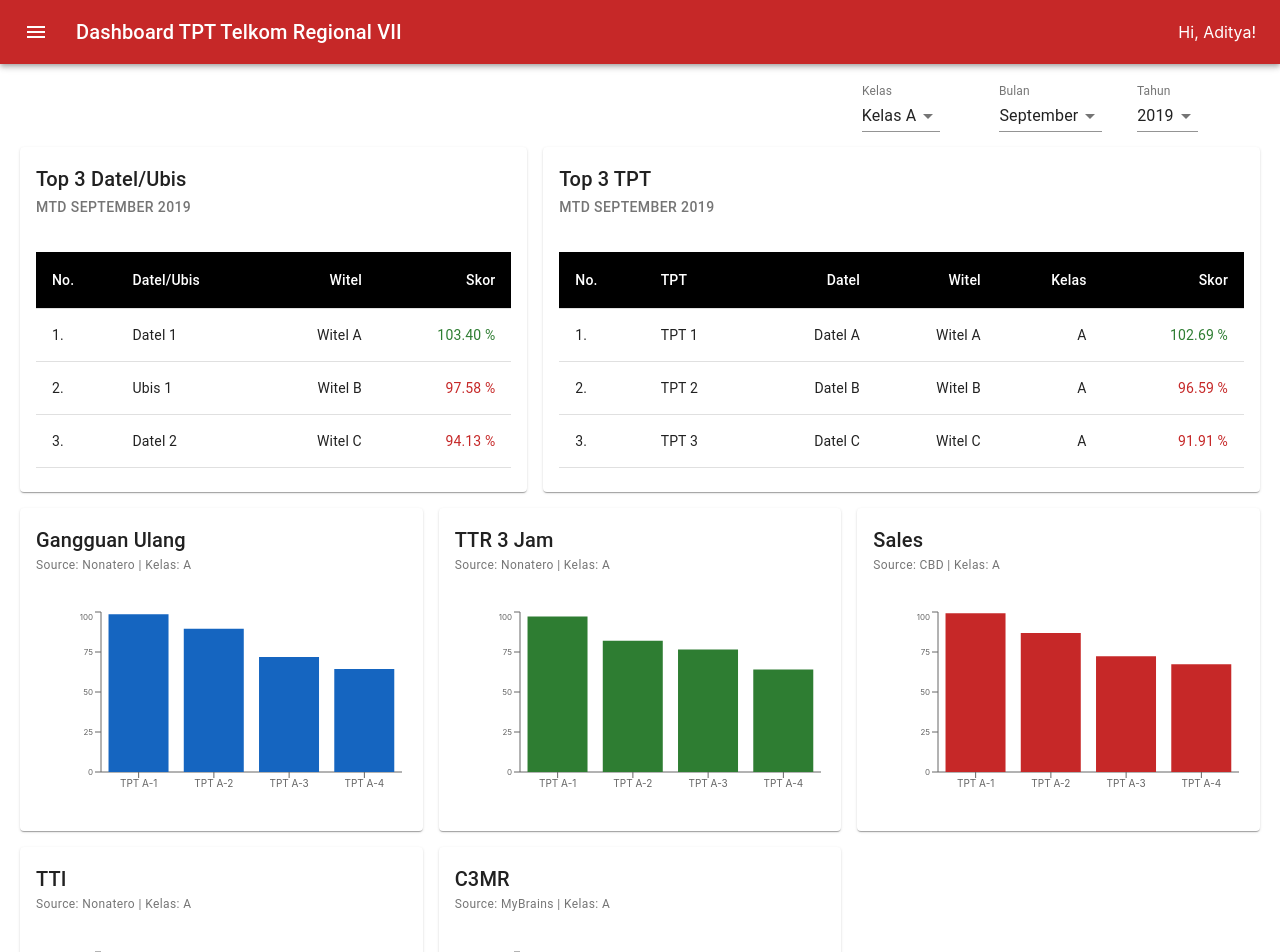
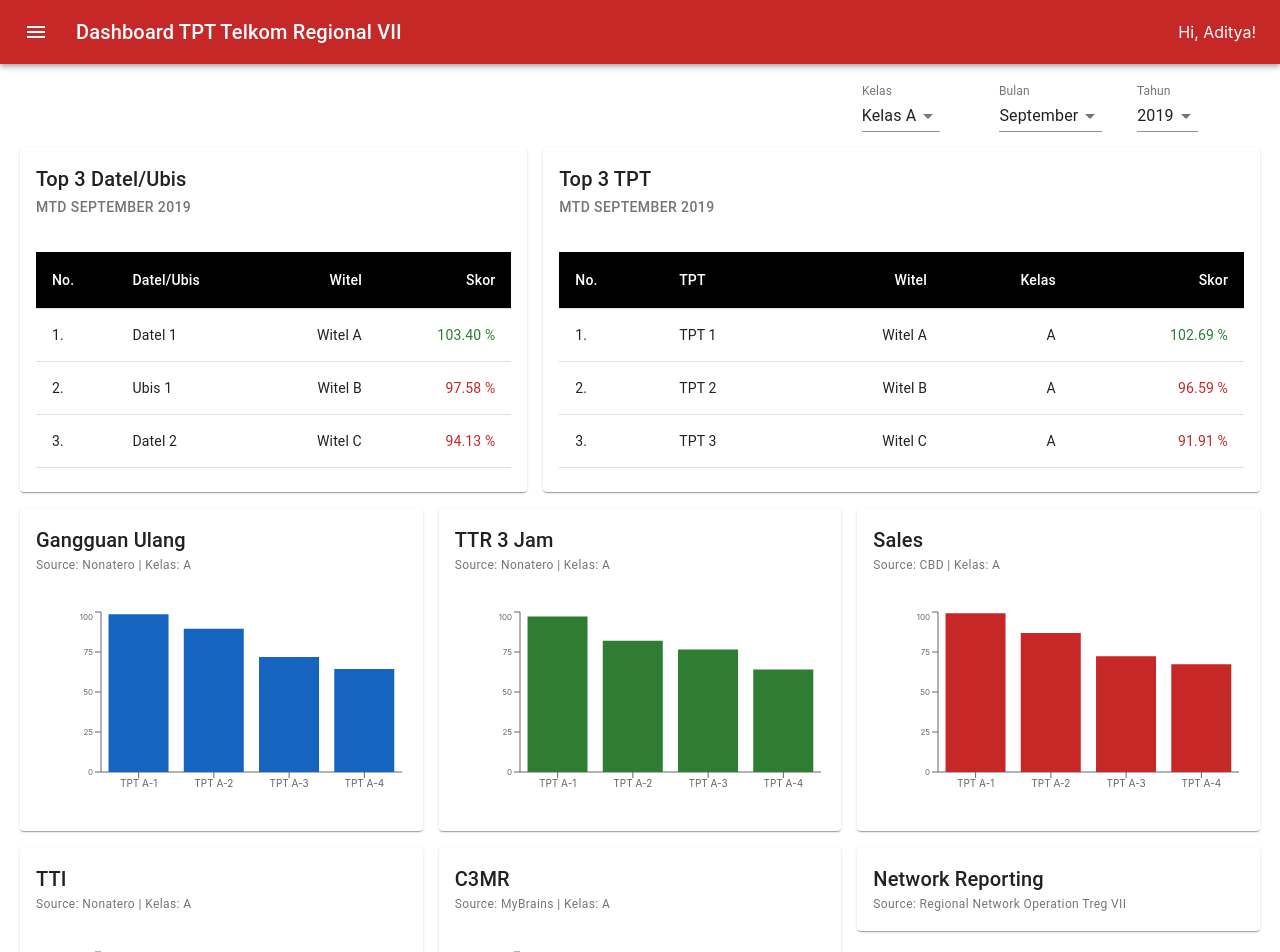
Before and after one commit to tioammar/striker, a React (Create React App) app: page / in a window 1280 px wide. Shown: the top 952 px of the page. Built offline with nearby package versions, Linux system fonts and the light colour scheme.

Commit message:
adding new class (Datel/Ubis) and basic skeleton for Ubis List

```diff
--- a/src/App.js
+++ b/src/App.js
@@ -6,6 +6,7 @@ import { BrowserRouter as Router, Route } from 'react-router-dom';
 import Page from './components/pages/Page';
 import Detail from './components/pages/Detail';
 import { withStyles } from '@material-ui/styles';
+import Territory from './components/pages/Territory';
 
 const styles = theme => ({
   paper: {
@@ -31,8 +32,9 @@ class App extends Component {
           unit='BPP'
         />
         <Route path='/' exact component={Dashboard}/>
-        <Route path='/korter' component={Detail}/>
+        <Route path='/detail' component={Detail}/>
         <Route path='/perf/:type' component={Page}/>
+        <Route path='/teritori' component={Territory}/>
         {/* for setting param just add /:param.
         and get param on component by using props.match.params.param */}
       </Router>
--- a/src/components/Selector.js
+++ b/src/components/Selector.js
@@ -2,6 +2,7 @@ import React from 'react';
 import { Grid, MenuItem, Select, FormControl, InputLabel } from "@material-ui/core";
 
 function Selector(props){
+
   const months = [
     {n: 'Januari', v: 1},
     {n: 'Februari', v: 2},
@@ -16,6 +17,7 @@ function Selector(props){
     {n: 'November', v: 11},
     {n: 'Desember', v: 12},
   ];
+  const classSelection = props.selection;
 
   return (
     <Grid container>
@@ -25,9 +27,9 @@ function Selector(props){
           <Select
             value={props.state.class}
             onChange={props.onClassChange}>
-            <MenuItem value='A'>Kelas A</MenuItem>
-            <MenuItem value='B'>Kelas B</MenuItem>
-            <MenuItem value='C'>Kelas C</MenuItem>
+            {classSelection.map(item => (
+              <MenuItem value={item.v}>{item.n}</MenuItem>
+            ))}
           </Select>
         </FormControl>
       </Grid>
--- a/src/components/TopBar.js
+++ b/src/components/TopBar.js
@@ -110,10 +110,10 @@ class TopBar extends Component {
                   <ListItemText primary='Dashboard'/>
                 </ListItem>
                 </Link>
-                <Link to='/korter/' className={classes.link}>
-                <ListItem button key='daftar' onClick={this.closeDrawer}>
+                <Link to='/territory/' className={classes.link}>
+                <ListItem button key='territory' onClick={this.closeDrawer}>
                   <ListItemIcon><ListIcon /></ListItemIcon>
-                  <ListItemText primary='Daftar TPT'/>
+                  <ListItemText primary='Daftar Wilayah'/>
                 </ListItem>
                 </Link>
                 <Divider />
--- a/src/components/pages/Detail.js
+++ b/src/components/pages/Detail.js
@@ -44,7 +44,7 @@ function PerfTable(props){
   }
 
   function isWinning(){
-    return data.rank === 1;
+    return Number(data.rank) === 1;
   }
 
   function isAchieve(){
--- a/src/components/pages/Main.js
+++ b/src/components/pages/Main.js
@@ -132,21 +132,21 @@ class Main extends Component {
     let gaul = [];
 
     const scoresA = [
-      {i: 1, name:'TPT 1', witel:'Witel A', datel:'Datel A', class:'A', score:(Math.random() * (105 - 101) + 101).toFixed(2)},
-      {i: 2, name:'TPT 2', witel:'Witel B', datel:'Datel B', class:'A', score:(Math.random() * (100 - 96) + 96).toFixed(2)},
-      {i: 3, name:'TPT 3', witel:'Witel C', datel:'Datel C', class:'A', score:(Math.random() * (95 - 91) + 91).toFixed(2)},
+      {i: 1, name:'TPT 1', witel:'Witel A', class:'A', score:(Math.random() * (105 - 101) + 101).toFixed(2)},
+      {i: 2, name:'TPT 2', witel:'Witel B', class:'A', score:(Math.random() * (100 - 96) + 96).toFixed(2)},
+      {i: 3, name:'TPT 3', witel:'Witel C', class:'A', score:(Math.random() * (95 - 91) + 91).toFixed(2)},
     ];
 
     const scoresB = [
-      {i: 1, name:'TPT 1', witel:'Witel A', datel:'Datel A', class:'B', score:(Math.random() * (105 - 101) + 101).toFixed(2)},
-      {i: 2, name:'TPT 2', witel:'Witel B', datel:'Datel B', class:'B', score:(Math.random() * (100 - 96) + 96).toFixed(2)},
-      {i: 3, name:'TPT 3', witel:'Witel C', datel:'Datel C', class:'B', score:(Math.random() * (95 - 91) + 91).toFixed(2)},
+      {i: 1, name:'TPT 1', witel:'Witel A', class:'B', score:(Math.random() * (105 - 101) + 101).toFixed(2)},
+      {i: 2, name:'TPT 2', witel:'Witel B', class:'B', score:(Math.random() * (100 - 96) + 96).toFixed(2)},
+      {i: 3, name:'TPT 3', witel:'Witel C', class:'B', score:(Math.random() * (95 - 91) + 91).toFixed(2)},
     ];
 
     const scoresC = [
-      {i: 1, name: 'TPT 1', witel:'Witel A', datel:'Datel A', class:'C', score:(Math.random() * (105 - 101) + 101).toFixed(2)},
-      {i: 2, name: 'TPT 2', witel:'Witel B', datel:'Datel B', class:'C', score:(Math.random() * (100 - 96) + 96).toFixed(2)},
-      {i: 3, name: 'TPT 3', witel:'Witel C', datel:'Datel C', class:'C', score:(Math.random() * (95 - 91) + 91).toFixed(2)},
+      {i: 1, name: 'TPT 1', witel:'Witel A', class:'C', score:(Math.random() * (105 - 101) + 101).toFixed(2)},
+      {i: 2, name: 'TPT 2', witel:'Witel B', class:'C', score:(Math.random() * (100 - 96) + 96).toFixed(2)},
+      {i: 3, name: 'TPT 3', witel:'Witel C', class:'C', score:(Math.random() * (95 - 91) + 91).toFixed(2)},
     ];
 
     const scoresUbis = [
@@ -186,7 +186,13 @@ class Main extends Component {
         gaul = gaulA;
         scores = scoresA;
         break;
-    }
+    };
+
+    const classSelection = [
+      {n:'Kelas A', v:'A'},
+      {n:'Kelas B', v:'B'},
+      {n:'Kelas C', v:'C'}
+    ];
 
     const datas = [
       {title:'Gangguan Ulang', chart: 'bar', color:'#1565c0', route:'/perf/gaul', dummyData: gaul, source:'Nonatero'},
@@ -206,10 +212,12 @@ class Main extends Component {
           {/* <Typography variant='h4'>Dashboard</Typography> */}
         </Grid>
         <Grid item xs={4}>
-          <Selector state={this.state}
+          <Selector
+            state={this.state}
             onClassChange={this.onClassChange}
             onMonthChange={this.onMonthChange}
-            onYearChange={this.onYearChange}/>
+            onYearChange={this.onYearChange}
+            selection={classSelection}/>
         </Grid>
       </Grid>
       <Grid spacing={2} container>
@@ -254,7 +262,6 @@ class Main extends Component {
                   <TableRow>
                     <THead>No. </THead>
                     <THead>TPT</THead>
-                  <THead align='right'>Datel</THead>
                     <THead align='right'>Witel</THead>
                     <THead align='right'>Kelas</THead>
                     <THead align='right'>Skor</THead>
@@ -282,6 +289,15 @@ class Main extends Component {
             class={this.state.class}/>
         </Grid>
         ))}
+        <Grid item xs={4}>
+          <Card>
+            <CardHeader
+              title='Network Reporting'
+              titleTypographyProps={{variant: 'h6'}}
+              subheader='Source: Regional Network Operation Treg VII'
+              subheaderTypographyProps={{variant:'caption', color:'textSecondary'}}/>
+          </Card>
+        </Grid>
       </Grid>
       </div>
     )
--- a/src/components/pages/Page.js
+++ b/src/components/pages/Page.js
@@ -119,6 +119,13 @@ class Page extends Component {
     }
     let i = 1;
 
+    const classSelection = [
+      {n:'Kelas A', v:'A'},
+      {n:'Kelas B', v:'B'},
+      {n:'Kelas C', v:'C'},
+      {n:'Datel/Ubis', v:'D'}
+    ];
+
     return (
       <div>
       <Paper className={classes.paper}>
@@ -128,10 +135,12 @@ class Page extends Component {
           <Typography variant='body2' color='textSecondary'>{unit}</Typography>
         </Grid>
         <Grid item xs={4}>
-          <Selector state={this.state}
+          <Selector
+              state={this.state}
               onClassChange={this.onClassChange}
               onMonthChange={this.onMonthChange}
-              onYearChange={this.onYearChange}/>
+              onYearChange={this.onYearChange}
+              selection={classSelection}/>
         </Grid>
       </Grid>
       <Grid container xs={12}>
@@ -141,7 +150,6 @@ class Page extends Component {
             <TableRow>
               <THead>No.</THead>
               <THead>TPT</THead>
-              <THead>Datel</THead>
               <THead>Witel</THead>
               <THead align='right'>Target</THead>
               <THead align='right'>Realisasi</THead>
--- /dev/null
+++ b/src/components/pages/Territory.js
@@ -0,0 +1,59 @@
+import React, { Component } from "react";
+import { TableCell, withStyles, Paper, Grid, Typography } from "@material-ui/core";
+
+const styles = theme => ({
+  main: {
+    padding: 30,
+    margin: 'auto',
+    width: '80%',
+    marginTop: 20,
+    marginBottom: 20,
+  },
+  table: {
+    width: '100%',
+    marginTop: 20,
+  }
+});
+
+const THead = withStyles(theme => ({
+  head: {
+    backgroundColor: theme.palette.common.black,
+    color: theme.palette.common.white,
+    fontSize: 15,
+  }
+}))(TableCell);
+
+function TSelector(props){
+  const select = [
+    {n: 'Kelas A', v:'A'},
+    {n: 'Kelas B', v:'B'},
+    {n: 'Kelas C', v:'C'},
+    {n: 'Datel/Ubis', v:'D'},
+  ];
+
+}
+
+class Territory extends Component {
+
+  state = {
+    class: 'A',
+  }
+
+  render() {
+    const {classes} = this.props;
+    return (
+      // Order: No. | Nama | Kepala | Kelas | Witel
+      <Paper className={classes.main}>
+        <Grid container xs={12}>
+          <Grid item xs={8}>
+            <Typography variant='h5'>Daftar Wilayah</Typography>
+          </Grid>
+          <Grid item xs={4}>
+          </Grid>
+        </Grid>
+      </Paper>
+    )
+  }
+}
+
+export default withStyles(styles)(Territory);
--- a/src/components/table/DataTable.js
+++ b/src/components/table/DataTable.js
@@ -8,10 +8,6 @@ function DataTable(props) {
 
   function getAchievement(){
     return ((data.real / data.target) * 100).toFixed(2);
-  }
-
-  function isUbis(){
-    return props.isUbis;
   }
 
   function isGrowth(){
@@ -26,10 +22,7 @@ function DataTable(props) {
     <TableRow>
       <TableCell>{index}.</TableCell>
       <TableCell>{data.name}</TableCell>
-      <TableCell>Datel X</TableCell>
-      {isUbis() ?
-      '' :
-      <TableCell>Witel X</TableCell>}
+      <TableCell>Witel X</TableCell>
       <TableCell align='right'>{data.target}</TableCell>
       <TableCell align='right'>{data.real}</TableCell>
       {isAchieve() ?
--- a/src/components/table/TopTable.js
+++ b/src/components/table/TopTable.js
@@ -18,7 +18,6 @@ function TopTable(props) {
     <TableRow>
       <TableCell>{data.i}.</TableCell>
       <TableCell>{data.name}</TableCell>
-      {isUbis() ? '' : <TableCell align='right'>{data.datel}</TableCell>}
       <TableCell align='right'>{data.witel}</TableCell>
       {isUbis() ? '' : <TableCell align='right'>{data.class}</TableCell>}
       {isAchieve() ?
```
Also changed, not shown: src/components/table/TptTable.js (deleted, +0 -30 lines), src/components/table/UbisTable.js (+11 -8 lines). Lines whose indentation alone changed are shown as unchanged.
